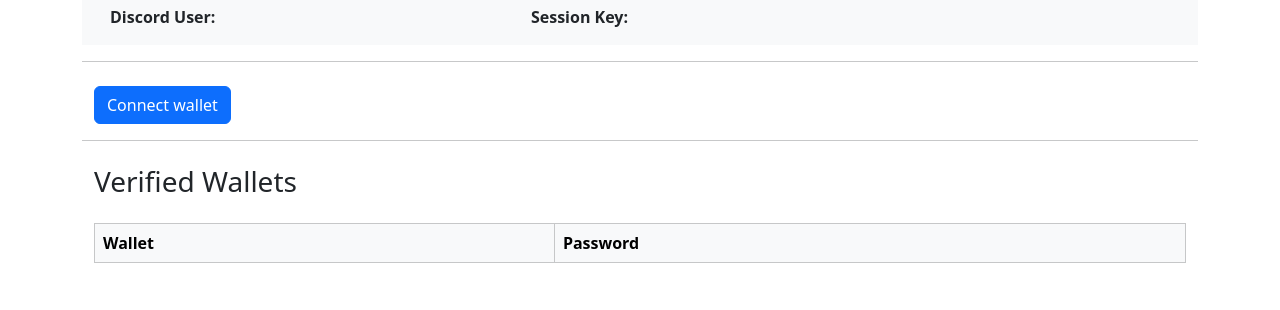
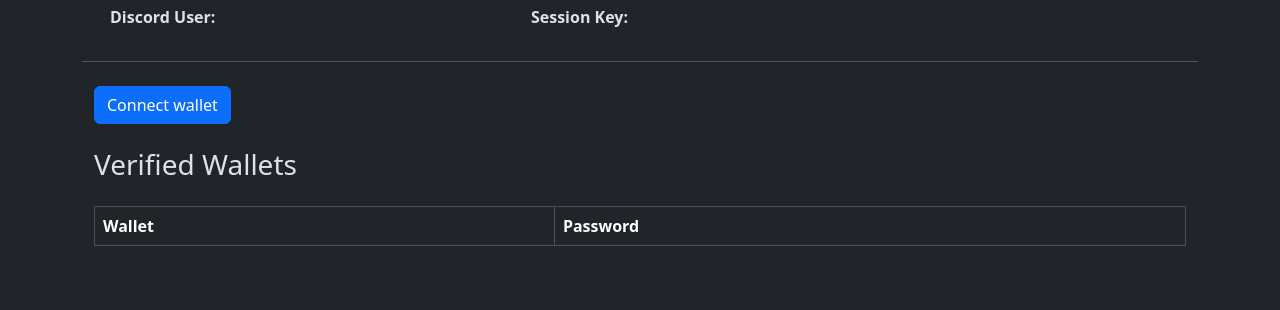
Before and after one commit to mathieu166/geth-monitor-installer, a website: page service/wallet_verification_web/index.html in a window 1280 px wide. Shown: the part 67-377 px from the top of the page. Drawn offline with nearby package versions, Linux system fonts and the light colour scheme; a script that the page names is missing.

Commit message:
ui updates

```diff
--- a/service/wallet_verification_web/index.html
+++ b/service/wallet_verification_web/index.html
@@ -10,7 +10,7 @@
 
 </head>
 
-<body>
+<body data-bs-theme="dark">
     <!-- Construct a Bootstrap layout -->
     <div class="container">
         <div class="row">
@@ -18,7 +18,7 @@
                 <h1>MatroxDev's Validator Panel</h1>
 
                 <div class="container">
-                    <div class="row bg-light" style="padding: 1rem;">
+                    <div class="row bg-dark" style="padding: 1rem;">
                         <div class="col-lg-6 d-flex flex-column flex-md-row justify-content-between">
                             <div class="mb-2 mb-md-0">
                                 <strong>Discord User:</strong> <span id="url-discord-user"></span>
@@ -57,12 +57,11 @@
                 </div>
 
                 <div>
-                    <hr>
                     <div class="container mt-4">
                         <h3 class="mb-4">Verified Wallets</h3>
                         <div class="table-responsive">
                             <table class="table table-bordered">
-                                <thead class="table-light">
+                                <thead class="table-dark">
                                     <tr>
                                         <th scope="col">Wallet</th>
                                         <th scope="col">Password</th>
--- a/service/wallet_verification_web/main.js
+++ b/service/wallet_verification_web/main.js
@@ -212,9 +212,15 @@ async function checkValidatorStatus(address) {
     const statusText = data.found ? "" : "   (Not a validator address)";
     statusMessage.textContent = statusText;
 
+
+    // <button class="btn btn-primary " id="btn-connect">
+    //                         Verify Wallet
+    //                     </button>
+
     // Create the Verify Wallet button (hidden by default)
     const verifyButton = document.createElement("button");
     verifyButton.textContent = "Verify Wallet";
+    verifyButton.className = "btn btn-primary verify-button";
     verifyButton.style.display = "none"; // Hide button by default
     verifyButton.style.marginLeft = "10px"; // Add space between the message and the button
     accountElement.appendChild(verifyButton);
```
